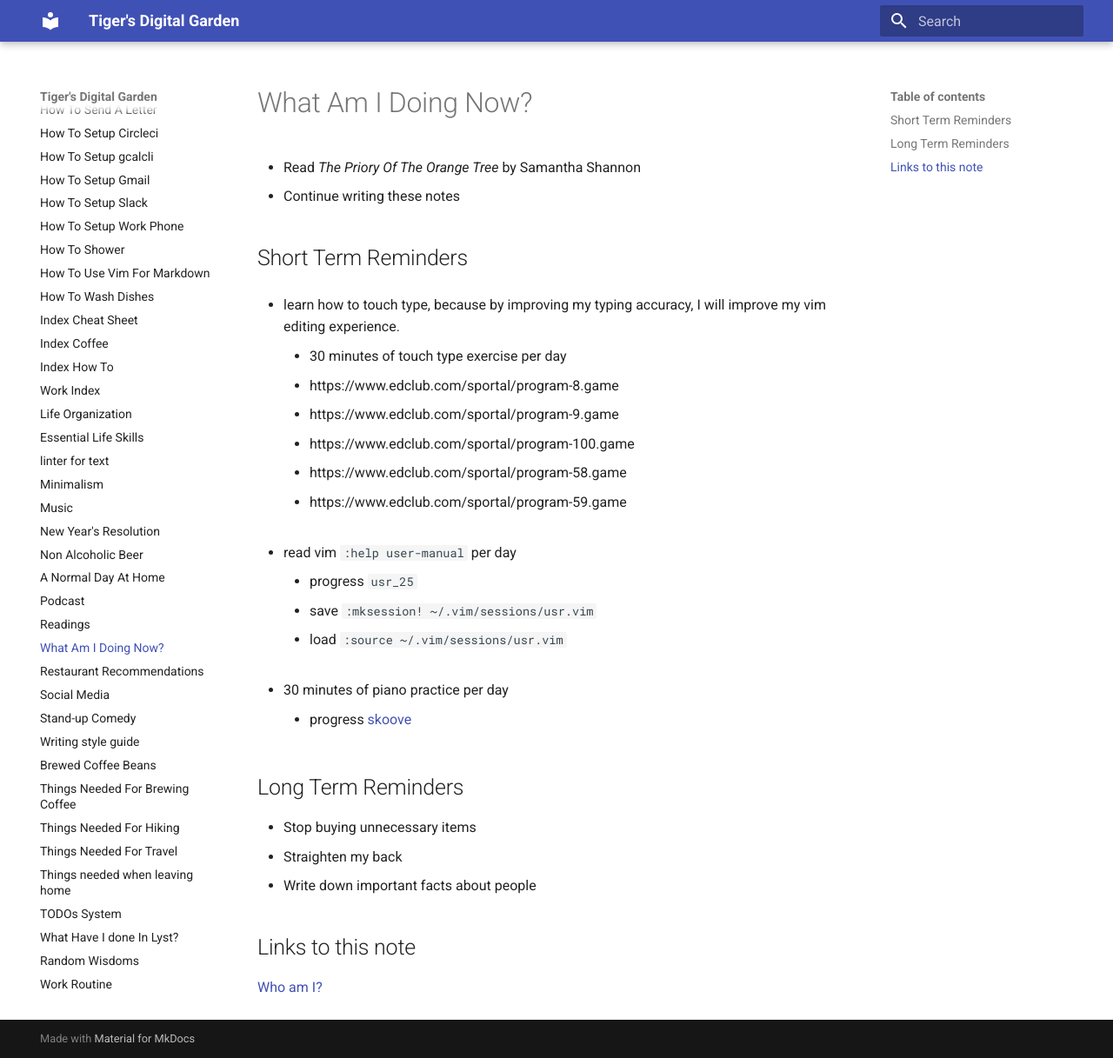
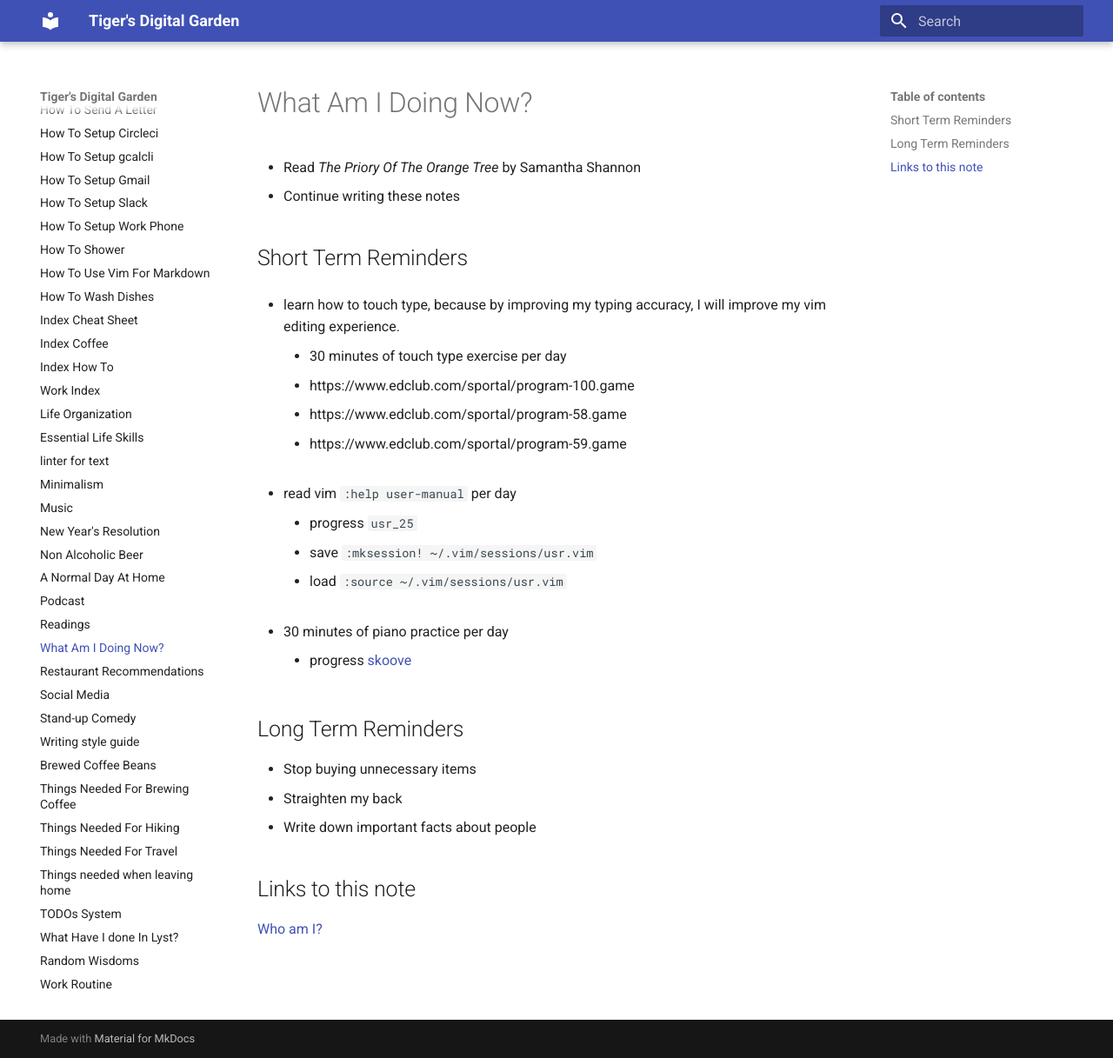
Before and after one commit to ynotstartups/notes, an MkDocs documentation site: the page built from notes/reminders.md, in a window 1280 px wide and 1217 px high. Shown: the whole window at 87% size. Built offline with MkDocs 1.6.1 and Material for MkDocs 9.7.7, drawn with Linux system fonts in a browser that asks for light colours; some of the changed lines change nothing that is shown.

Commit message:
finished typing exercise

```diff
--- a/notes/reminders.md
+++ b/notes/reminders.md
@@ -8,8 +8,6 @@
 - learn how to touch type, because by improving my typing accuracy, I will improve my vim editing experience.
 
   - 30 minutes of touch type exercise per day
-  - https://www.edclub.com/sportal/program-8.game
-  - https://www.edclub.com/sportal/program-9.game
   - https://www.edclub.com/sportal/program-100.game
   - https://www.edclub.com/sportal/program-58.game
   - https://www.edclub.com/sportal/program-59.game
```
